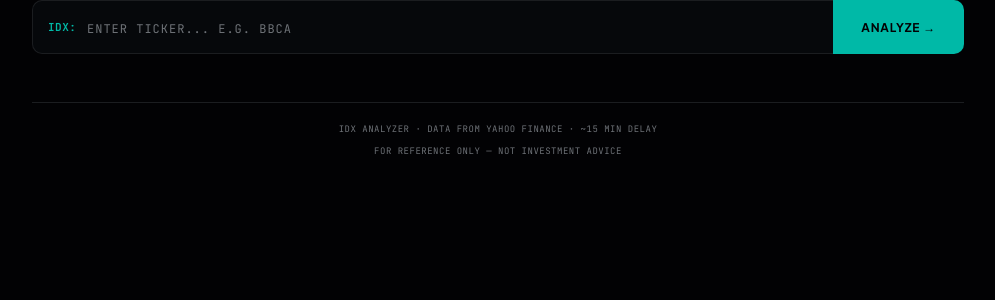
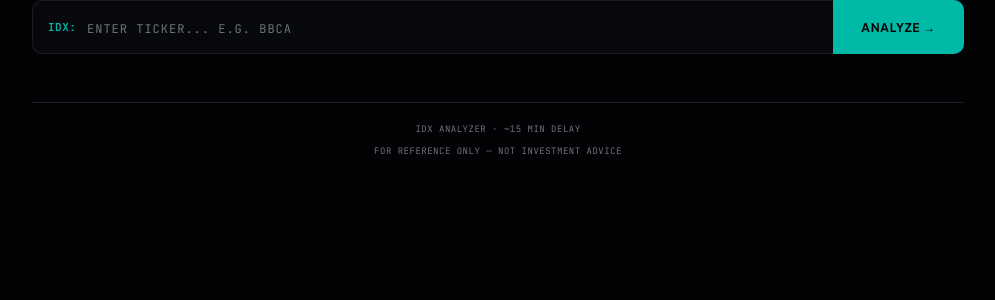
Before and after one commit to elvanrafif/idx-analyzer, a Flask app: page / in a window 1280 px wide. Shown: the part 84-384 px from the top of the page, without its empty margins (142-1137 px from the left). Run offline with Flask 3, Linux system fonts and the light colour scheme.

Commit message:
fix: collapse sections properly and remove Yahoo Finance branding
- Hide section-divider when collapsed so card shrinks to header height
- Replace Yahoo Finance references with neutral copy

Co-Authored-By: Claude Sonnet 4.6 <noreply@anthropic.com>

```diff
--- a/static/style.css
+++ b/static/style.css
@@ -230,6 +230,7 @@ body {
 .section-toggle { font-size: 11px; color: var(--border-mid); transition: transform 0.2s; }
 .collapsed .section-toggle { transform: rotate(-90deg); }
 .collapsed .section-body { display: none; }
+.collapsed .section-divider { display: none; }
 .section-divider { height: 1px; background: var(--border); margin: 0 18px; }
 
 /* ── KEY METRICS ── */
--- a/templates/index.html
+++ b/templates/index.html
@@ -30,11 +30,11 @@
   </div>
 
   <div id="error-box"></div>
-  <div id="loading"><div class="spinner"></div><p>Fetching data from Yahoo Finance...</p></div>
+  <div id="loading"><div class="spinner"></div><p>Fetching market data...</p></div>
   <div id="result"></div>
 
   <div class="footer">
-    IDX ANALYZER · DATA FROM YAHOO FINANCE · ~15 MIN DELAY<br>
+    IDX ANALYZER · ~15 MIN DELAY<br>
     FOR REFERENCE ONLY — NOT INVESTMENT ADVICE
   </div>
 </div>
```
